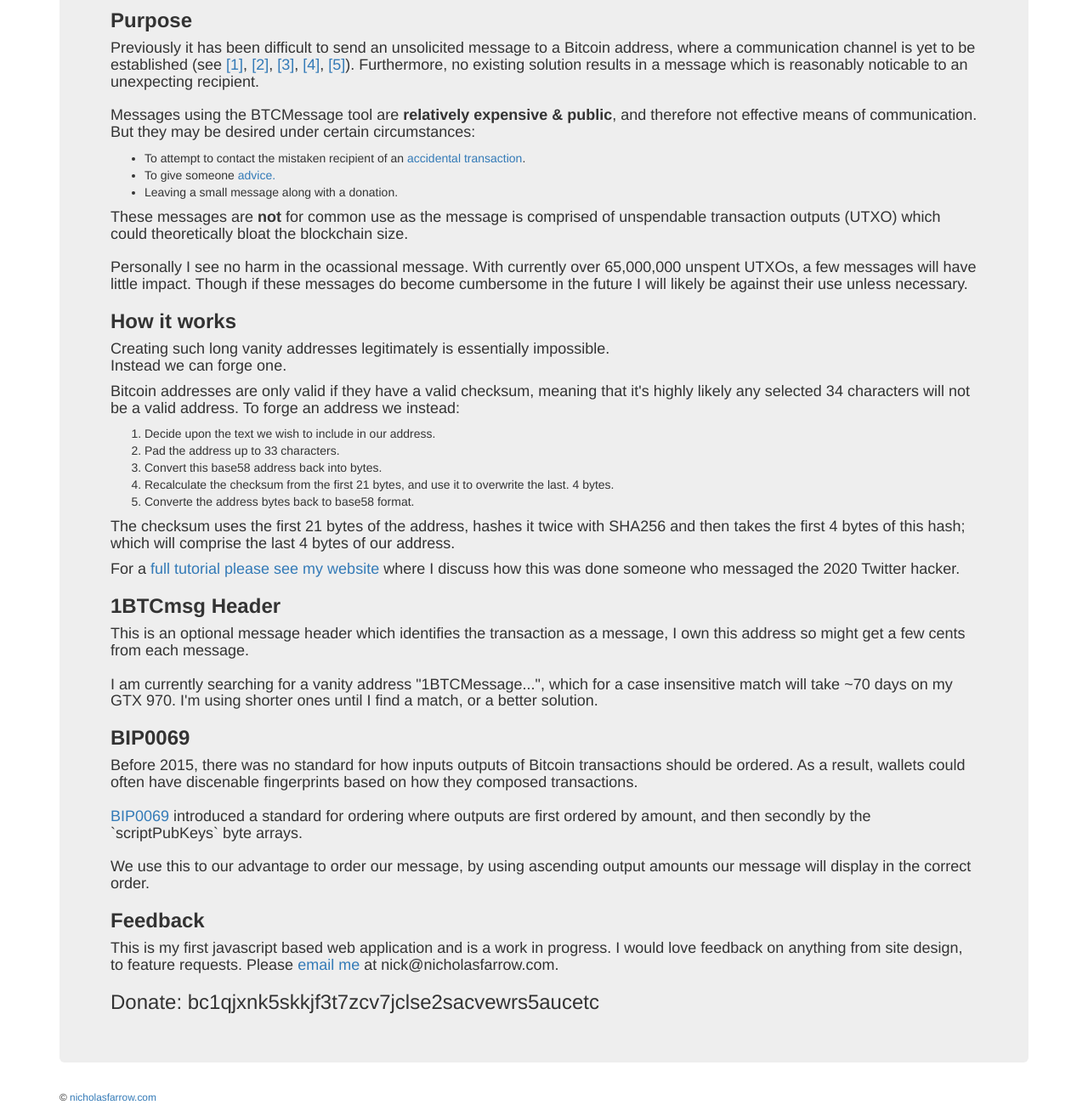
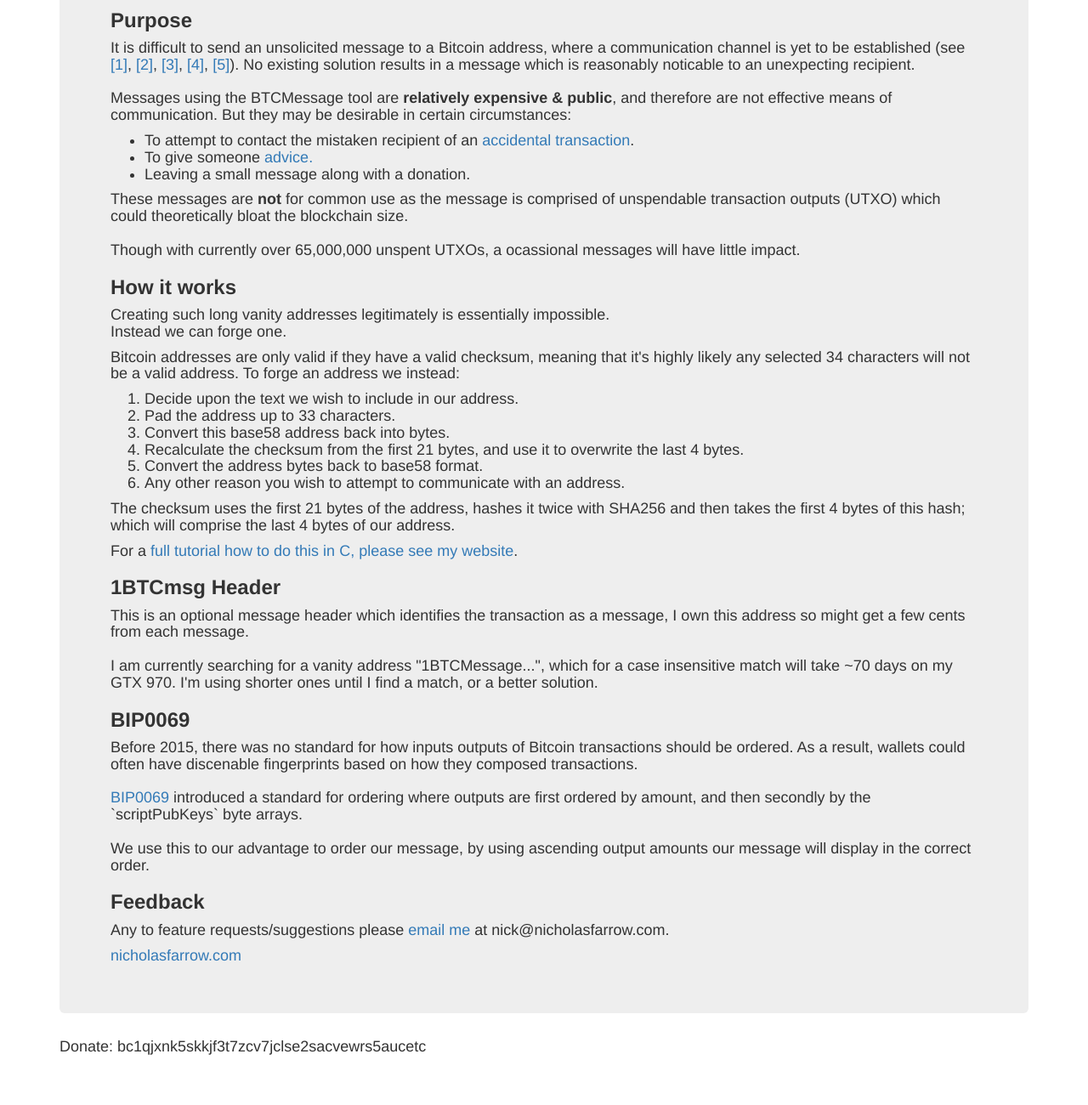
Before and after one commit to nickfarrow/BTCMessage, a plain HTML site: page about.html in a window 1280 px wide. Shown: the part 447-1747 px from the top of the page at 85% size. After the commit the page ends 1699 px from the top, so only its background shows below. Drawn offline with nearby package versions, Linux system fonts and the light colour scheme; a script that the page names is missing.

Commit message:
Improved text content and formatting

```diff
--- a/about.html
+++ b/about.html
@@ -51,7 +51,7 @@
 
         <h3><b>Purpose</b></h3>
         <h4>
-          Previously it has been difficult to send an unsolicited message to a Bitcoin address, where a communication channel is yet to be established
+          It is difficult to send an unsolicited message to a Bitcoin address, where a communication channel is yet to be established
           (see
               <a href="https://bitcoin.stackexchange.com/questions/19893/how-to-send-bitcoin-with-a-message-attached" target="_blank">[1]</a>,
               <a href="https://www.quora.com/How-can-I-contact-a-Bitcoin-address" target="_blank">[2]</a>,
@@ -59,23 +59,27 @@
               <a href="https://www.reddit.com/r/btc/comments/49pp3n/eli5_how_to_embed_text_into_a_bitcoin_transaction/" target="_blank">[4]</a>,
               <a href="https://bitcointalk.org/index.php?topic=1275775.0" target="_blank">[5]</a>).
 
-          Furthermore, no existing solution results in a message which is reasonably noticable to an unexpecting recipient.
+          No existing solution results in a message which is reasonably noticable to an unexpecting recipient.
 
           <br><br>
 
-          Messages using the BTCMessage tool are <b>relatively expensive & public</b>, and therefore not effective means of communication. But they may be desired under certain circumstances:
+          Messages using the BTCMessage tool are <b>relatively expensive & public</b>, and therefore are not effective means of communication. But they may be desirable in certain circumstances:
+
         </h4>
+
+        <h4>
         <ul>
           <li>To attempt to contact the mistaken recipient of an <a href="https://bitcoin.stackexchange.com/questions/50083/how-do-i-recover-bitcoin-sent-to-a-wrong-wallet-address" target="_blank">accidental transaction</a>.</li>
           <li>To give someone <a href="https://www.blockchain.com/btc/tx/54215bf9b24db3dbf3463f305128caa0c6ac5be8fd6e7d5d534f494855fd1689" target="_blank">advice.</a></li>
           <li>Leaving a small message along with a donation.</li>
         </ul>
+        </h4>
 
         <h4>
           These messages are <b>not</b> for common use as the message is comprised of unspendable transaction outputs (UTXO) which could theoretically bloat the blockchain size.
 
           <br><br>
-          Personally I see no harm in the ocassional message. With currently over 65,000,000 unspent UTXOs, a few messages will have little impact. Though if these messages do become cumbersome in the future I will likely be against their use unless necessary.
+          Though with currently over 65,000,000 unspent UTXOs, a ocassional messages will have little impact.
         </h4>
 
 
@@ -89,18 +93,21 @@
         <h4>Bitcoin addresses are only valid if they have a valid checksum, meaning that it's highly likely any selected 34 characters will not be a valid address. To forge an address we instead:
         </h4>
 
+        <h4>
         <ol>
           <li>Decide upon the text we wish to include in our address.</li>
           <li>Pad the address up to 33 characters.</li>
           <li>Convert this base58 address back into bytes.</li>
-          <li>Recalculate the checksum from the first 21 bytes, and use it to overwrite the last. 4 bytes.</li>
-          <li>Converte the address bytes back to base58 format.</li>
+          <li>Recalculate the checksum from the first 21 bytes, and use it to overwrite the last 4 bytes.</li>
+          <li>Convert the address bytes back to base58 format.</li>
+          <li>Any other reason you wish to attempt to communicate with an address.</li>
         </ol>
+        </h4>
 
         <h4>The checksum uses the first 21 bytes of the address, hashes it twice with SHA256 and then takes the first 4 bytes of this hash; which will comprise the last 4 bytes of our address.
         </h4>
 
-        <h4>For a <a href="https://nicholasfarrow.com/Fake-Bitcoin-Vanity-Addresses/" target="_blank">full tutorial please see my website</a> where I discuss how this was done someone who messaged the 2020 Twitter hacker.</h4>
+        <h4>For a <a href="https://nicholasfarrow.com/Fake-Bitcoin-Vanity-Addresses/" target="_blank">full tutorial how to do this in C, please see my website</a>.</h4>
 
         <h3><b>1BTCmsg Header</b></h3>
         <h4>This is an optional message header which identifies the transaction as a message, I own this address so might get a few cents from each message.
@@ -121,14 +128,13 @@
         </h4>
 
         <h3><b>Feedback</b></h3>
-        <h4>This is my first javascript based web application and is a work in progress. I would love feedback on anything from site design, to feature requests. Please <a href="mailto:nick@nicholasfarrow.com" target="_blank">email me</a> at nick@nicholasfarrow.com.
+        <h4>Any to feature requests/suggestions please <a href="mailto:nick@nicholasfarrow.com" target="_blank">email me</a> at nick@nicholasfarrow.com.
         </h4>
-        <h3>Donate: bc1qjxnk5skkjf3t7zcv7jclse2sacvewrs5aucetc</h3>
-
+        <h4><a href="https://nicholasfarrow.com" target="_blank">nicholasfarrow.com</a></h4>
       </div>
 
     <div class="footer">
-        <small>&copy <a href="https://nicholasfarrow.com" target="_blank">nicholasfarrow.com</a></small>
+        <h4>Donate: bc1qjxnk5skkjf3t7zcv7jclse2sacvewrs5aucetc</h4>
       </div>
     </div>
 
```
Also changed, not shown: index.html (+7 -4 lines).
